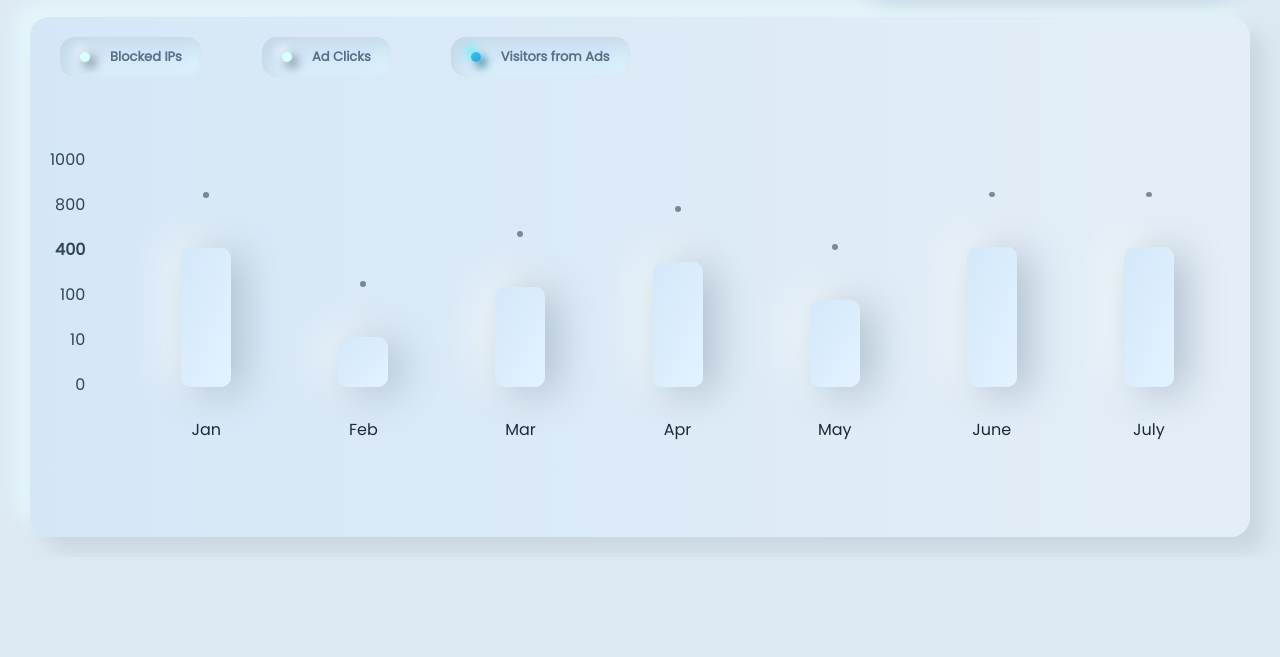
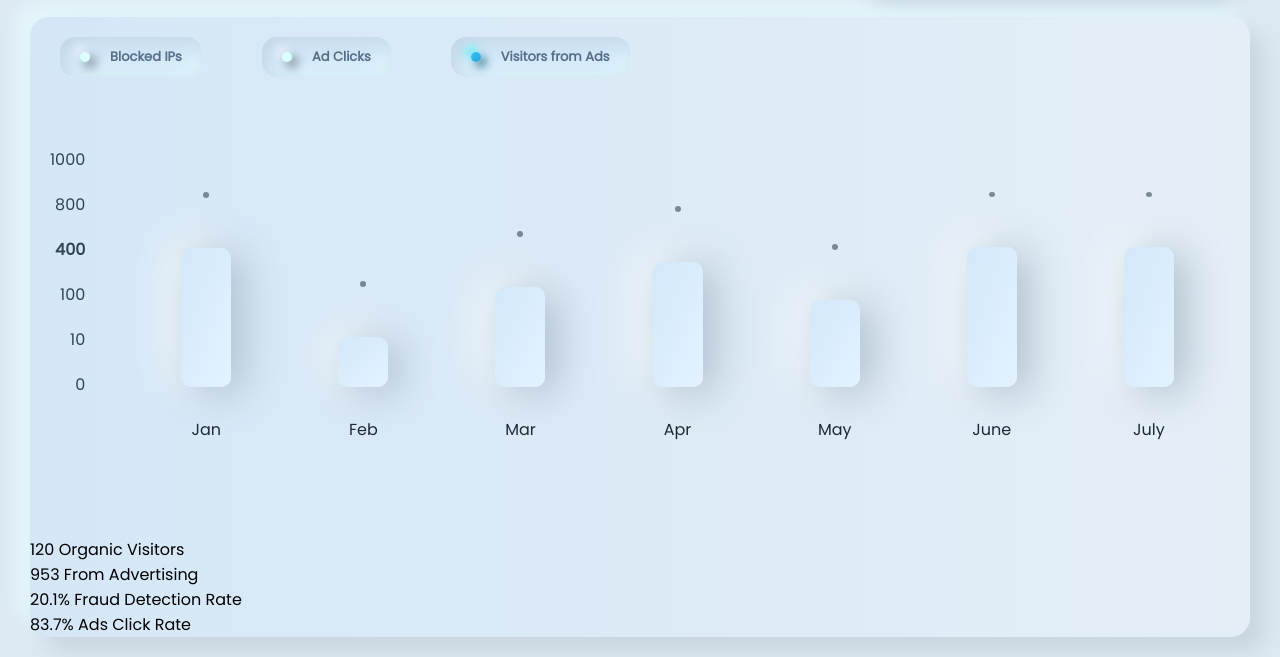
Before and after one commit to MustafaMerchant21/fraud.detection.github.io, a plain HTML site: page index.html in a window 1280 px wide. Shown: the part 298-955 px from the top of the page. Before the commit the page ends 855 px from the top, so only its background shows below. Drawn offline with Linux system fonts and the light colour scheme.

Commit message:
addition

```diff
--- a/css/neu.css
+++ b/css/neu.css
@@ -463,7 +463,7 @@ input:focus {
     margin-top:0 ;
     display: block;
     border-radius: 10px;
-    background: #d3e8fa;
+    /* background: #d3e8fa; */
     background: linear-gradient(to right bottom, #d3e8fa, #e3f2ff);
     box-shadow:  11px 5px 40px #abbccb,
              -11px -5px 40px #fbffff;
@@ -594,8 +594,8 @@ a:active{
 
 .bars:hover .bardot{
     border-radius: 25px;
-background: #2db4e6;
-box-shadow:  3px 3px 10px #2492ba,
+    background: #2db4e6;
+    box-shadow:  3px 3px 10px #2492ba,
              -3px -3px 10px #36d6ff;
     width: 10px;
     height: 10px;
--- a/index.html
+++ b/index.html
@@ -179,6 +179,37 @@
                 </div>
             </div>
         </div>
+        <div class="footer">
+            <div class="box">
+                <div class="boxleft"></div>
+                <div class="boxright">
+                    <span class="value">120</span>
+                    <span class="valuetxt">Organic Visitors</span>
+                </div>
+            </div>
+            <div class="box">
+                <div class="boxleft"></div>
+                <div class="boxright">
+                    <span class="value">953</span>
+                    <span class="valuetxt">From Advertising</span>
+                </div>
+            </div>
+            <div class="box">
+                <div class="boxleft"></div>
+                <div class="boxright">
+                    <span class="value">20.1%</span>
+                    <span class="valuetxt">Fraud Detection Rate</span>
+                </div>
+            </div>
+            <div class="box">
+                <div class="boxleft"></div>
+                <div class="boxright">
+                    <span class="value">83.7%</span>
+                    <span class="valuetxt">Ads Click Rate</span>
+                </div>
+            </div>
+        </div>
+
     </section>
 </body>
 </html>
```
Also changed, not shown: img/advertising.png (added), img/crown.png (added), img/fraud detection.png (added), img/people.png (added).
